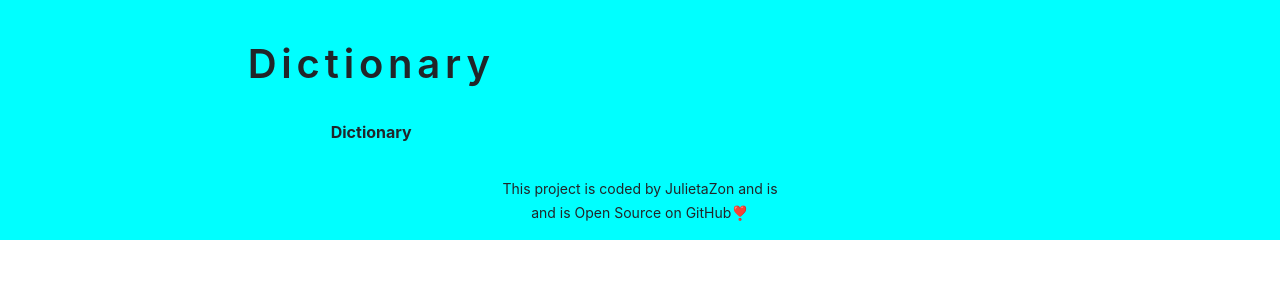
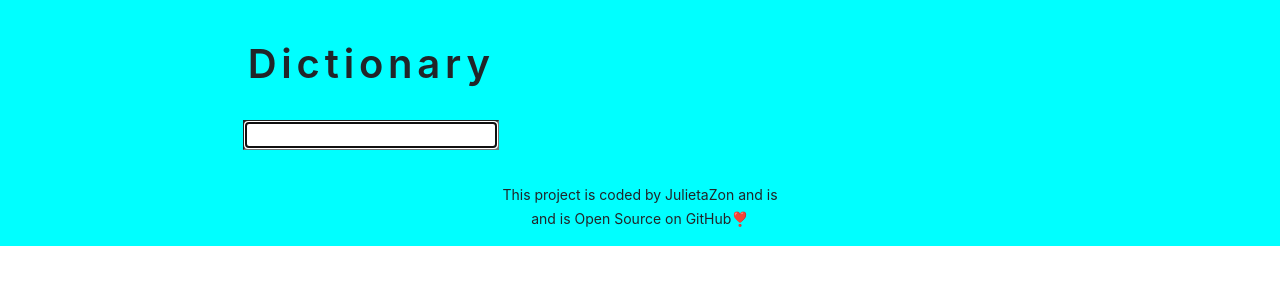
Before and after one commit to julietazon/dictionary-react-app-project, a React (Create React App) app: page / in a window 1280 px wide. Shown: the top 300 px of the page. Built offline with nearby package versions, Linux system fonts and the light colour scheme.

Commit message:
update dictionary

```diff
--- a/src/Dictionary.js
+++ b/src/Dictionary.js
@@ -2,5 +2,17 @@ import React from "react";
 import "./Dictionary.css";
 
 export default function Dictionary() {
-  return <div className="Dictionary">Dictionary</div>;
+  function search(event) {
+    event.preventDefault();
+    alert("Searching");
+  }
+  return (
+    <div className="container">
+      <div className="Dictionary">
+        <form onSubmit={search}>
+          <input type="search" autoFocus={true} />
+        </form>
+      </div>
+    </div>
+  );
 }
```
